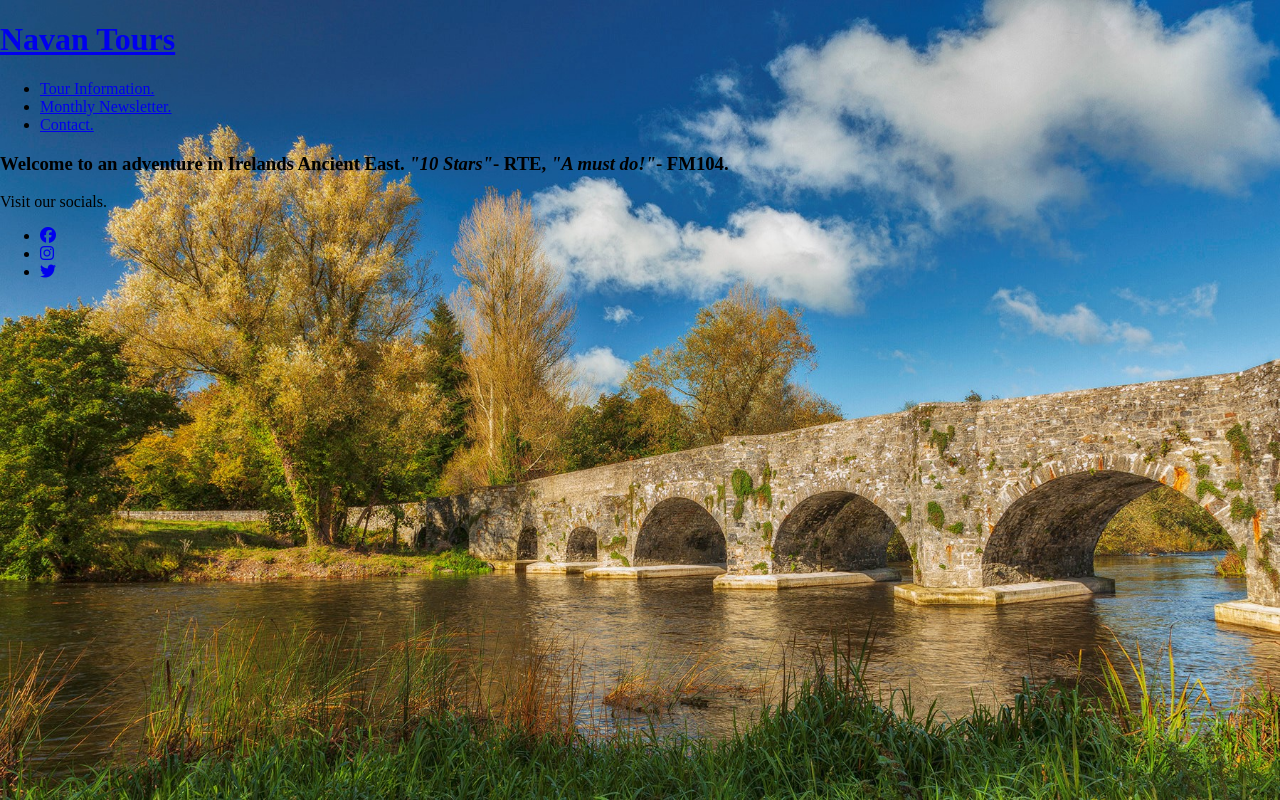
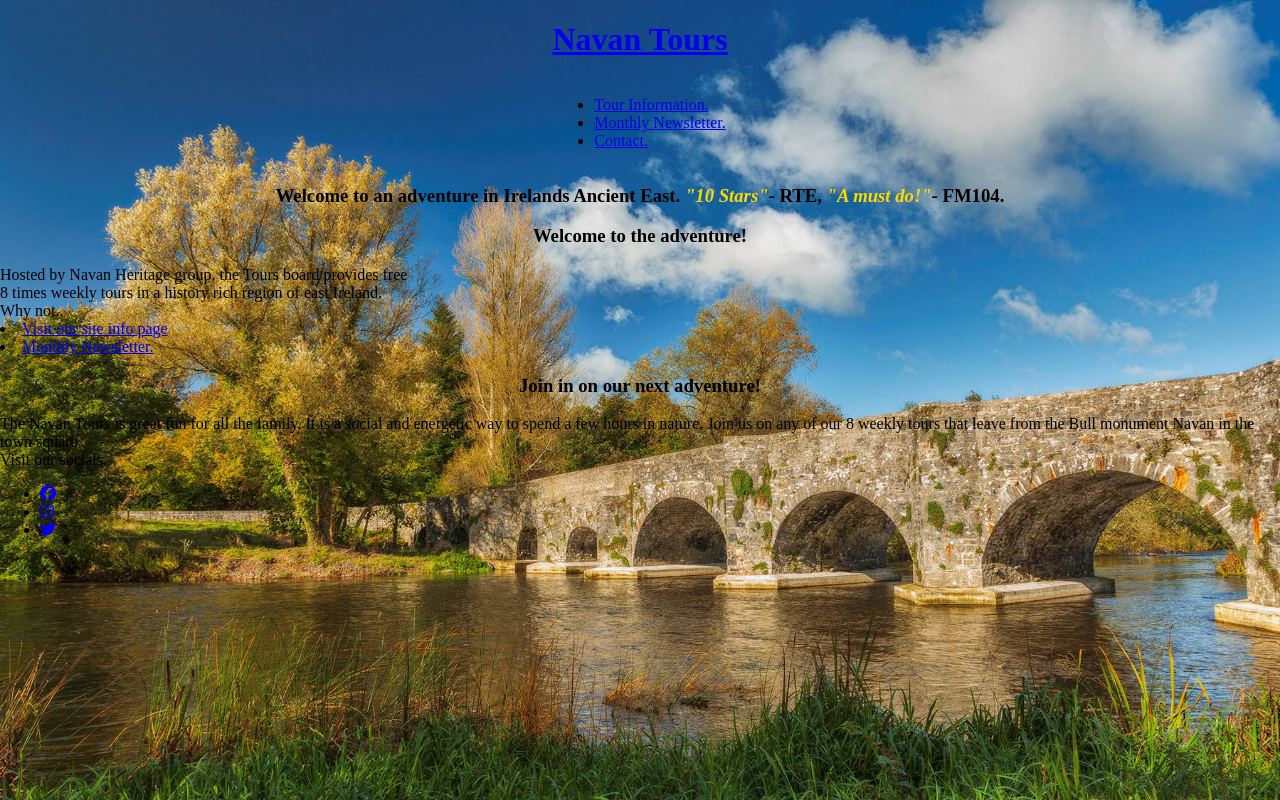
Before and after one commit to tomcollins211095/Navan-Tours-Revamped, a plain HTML site: page index.html in a window 1280 px wide. Drawn offline with Linux system fonts and the light colour scheme; a web font is replaced by a local one.

Commit message:
Added first little bit of styling

```diff
--- a/assets/css/style.css
+++ b/assets/css/style.css
@@ -10,3 +10,29 @@ body {
   margin: 0;
   padding-bottom: 50px;
 }
+
+/* _______________________ REGULAR HTML ELEMENTS _______________________ */
+
+h1 {
+  text-align: center;
+}
+
+h3 {
+  text-align: center;
+}
+
+em {
+  color: gold;
+}
+
+p {
+  margin: 0;
+}
+
+/* _______________________ HEADER _______________________ */
+
+header {
+  display: flex;
+  justify-content: center;
+  align-items: center;
+}
--- a/index.html
+++ b/index.html
@@ -30,6 +30,30 @@
     <h3>Welcome to an adventure in Irelands Ancient East.
     <em>"10 Stars"</em>- RTE, <em>"A must do!"</em>- FM104.
     </h3>
+
+    <div class="row">
+        <div class="column">
+            <h3>Welcome to the adventure!</h3>
+            <p>Hosted by Navan Heritage group, the Tours board
+            provides free <br> 8 times weekly tours in a history
+            rich region of east Ireland.
+            <br>
+            Why not..
+            </p>
+            <or>
+            <li><a href="tourinfo.html">Visit our site info page</a></li>
+            <li><a href="newsletter.html">Monthly Newsletter.</a></li>
+            </or>
+            </div>
+
+            <div class="column">
+            <h3>Join in on our next adventure!</h3>
+            <p>The Navan Tours is great fun for all the family. It is a social and energetic
+            way to spend a few hours in nature. Join us on any of our 8 weekly tours that leave
+            from the Bull monument Navan in the town square.
+            </p>
+        </div>
+    </div>
 
 </body>
 
```
Also changed, not shown: tourinfo.html (+8 -0 lines).
